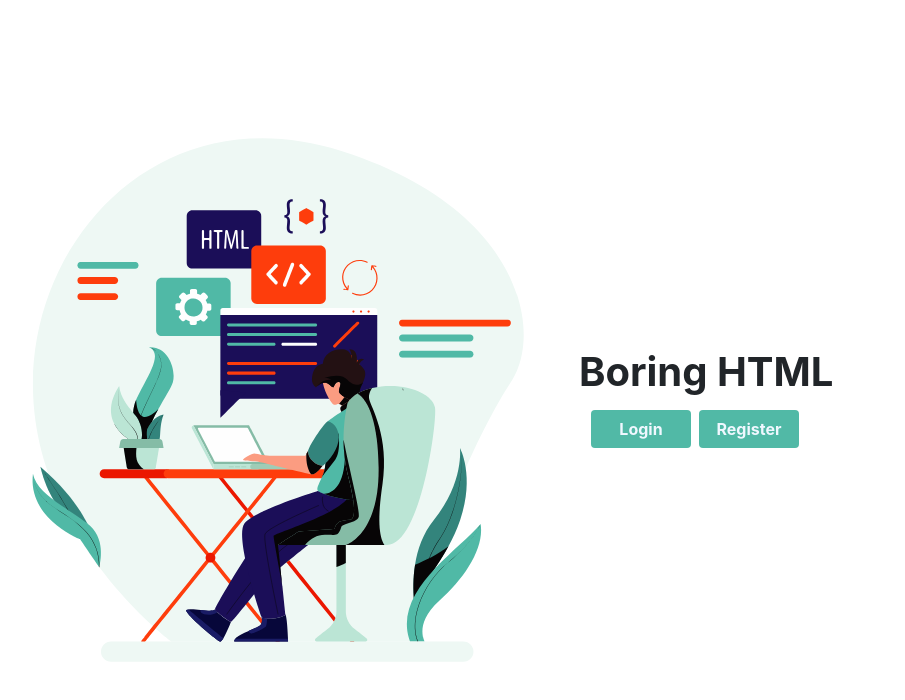
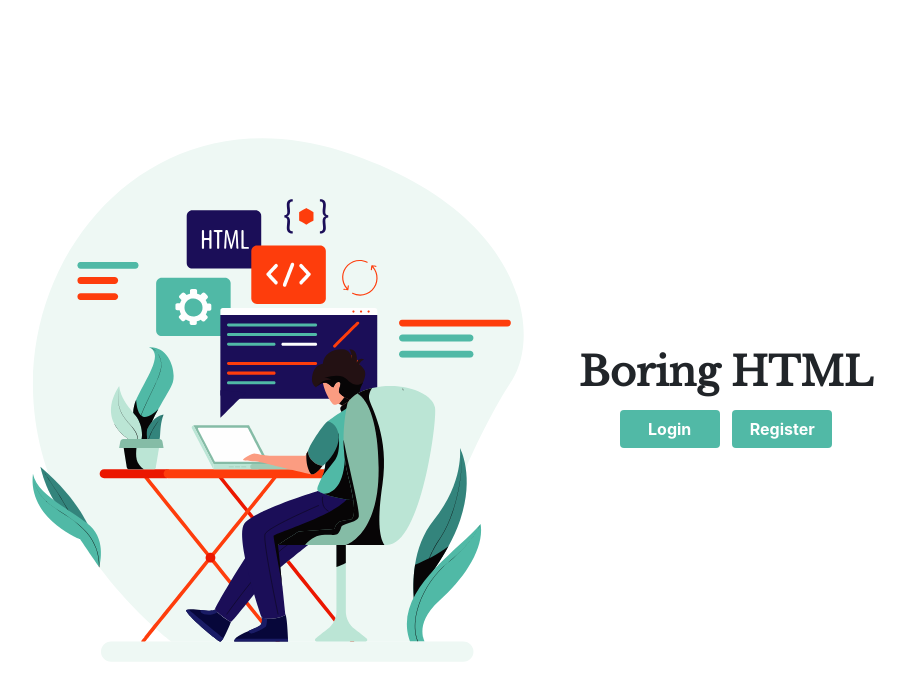
Before and after one commit to manukj/Boring-HTML, a plain HTML site: page index.html in a window 1280 px wide. Shown: the whole page, without its empty margins (77-982 px from the left). Drawn offline with nearby package versions, Linux system fonts and the light colour scheme.

Commit message:
added font

```diff
--- a/index.html
+++ b/index.html
@@ -2,6 +2,7 @@
 <script src="https://unpkg.com/@lottiefiles/lottie-player@latest/dist/lottie-player.js"></script>
 <link rel="stylesheet" href="https://stackpath.bootstrapcdn.com/bootstrap/4.3.1/css/bootstrap.min.css"
     integrity="sha384-ggOyR0iXCbMQv3Xipma34MD+dH/1fQ784/j6cY/iJTQUOhcWr7x9JvoRxT2MZw1T" crossorigin="anonymous">
+<link href="https://fonts.googleapis.com/css?family=Libre+Baskerville&display=swap" rel="stylesheet">
 <style>
     .vertical-center {
         min-height: 100%;
@@ -12,13 +13,16 @@
         display: flex;
         align-items: center;
     }
-    button{
-       background-color: rgb(81,185,166) !important;
-       color: aliceblue !important;
-       font-weight: bold !important;
+
+    button {
+        background-color: rgb(81, 185, 166) !important;
+        color: white !important;
+        font-weight: bold !important;
     }
-    h1{
-        font-weight: bold
+
+    h1 {
+        font-weight: bold;
+        font-family: 'Libre Baskerville', serif;
     }
 </style>
 
@@ -33,23 +37,37 @@
             </div>
             <div class="col-lg-6 vertical-center " style="height: 100%">
 
-                <table style="width: 100%">
+                <table >
+                    <tbody >
+
+
                     <tr>
                         <td>
                             <h1 class="fadeInDown">Boring HTML</h1>
                         </td>
                     </tr>
-                    <tr>
-                        <td class="fadeIn" style="animation-duration : 4s">
-                            <div class="row ml-2">
-                                    <button type="button" class="btn m-1" style="width: 100px" onClick="window.location='login.html';"  >Login</button>
-                                    <button type="button" class="btn m-1"style="width: 100px" onClick="window.location='register.html';" >Register</button>
+
+
+                    <tr >
+
+
+
+                        <td class="fadeIn" style="animation-duration : 2s">
+                            <div class="text-center ">
+                                <button type="button" class="btn m-1" style="width: 100px"
+                                    onClick="window.location='login.html';">Login</button>
+                                <button type="button" class="btn m-1" style="width: 100px"
+                                    onClick="window.location='register.html';">Register</button>
 
                             </div>
 
 
                         </td>
+
                     </tr>
+
+
+                </tbody>
                 </table>
 
 
```
Also changed, not shown: login.html (+5 -0 lines), register.html (+5 -0 lines).
